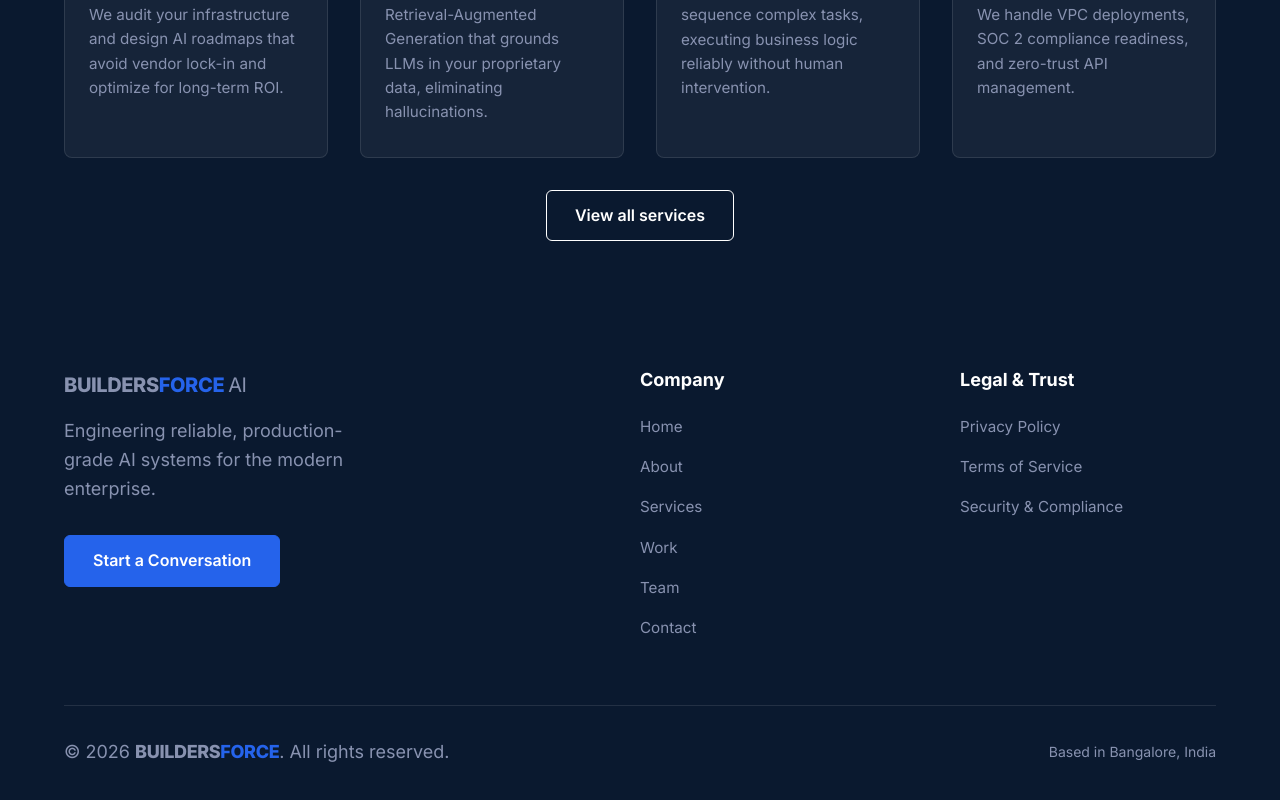
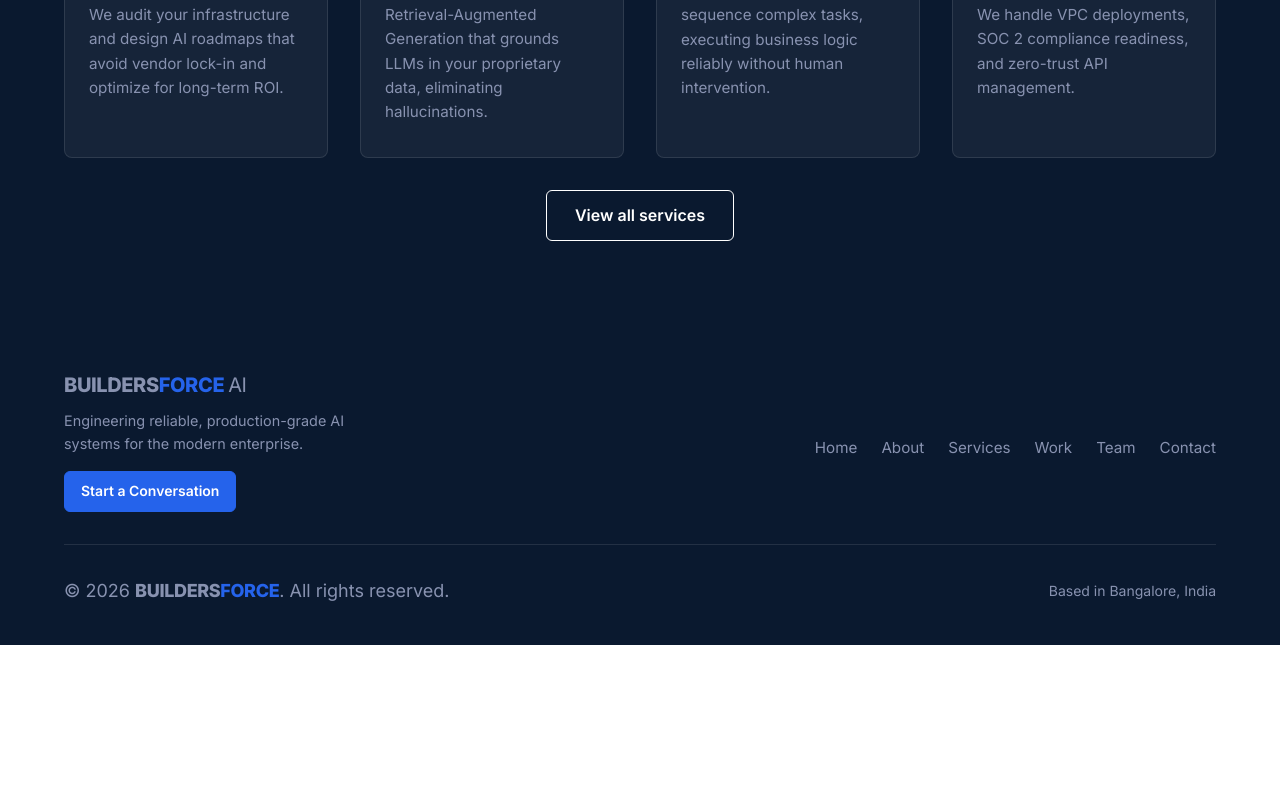
Before and after one commit to AmruthSrivatsan/BuildersForceWebsite, a React (Vite) app: page / in a window 1280 px wide. Shown: the part 1812-2612 px from the top of the page. After the commit the page ends 2457 px from the top, so only its background shows below. Built offline with nearby package versions, Linux system fonts and the light colour scheme.

Commit message:
style: remove legal links and streamline footer layout

```diff
--- a/src/components/Footer.jsx
+++ b/src/components/Footer.jsx
@@ -20,32 +20,22 @@ export default function Footer() {
       <div className="container">
         <div className="footer-grid">
           <div>
-            <div className="footer-brand brand-text" style={{ marginBottom: '16px', fontSize: '1.25rem' }}>
+            <div className="footer-brand brand-text" style={{ marginBottom: '8px', fontSize: '1.25rem' }}>
               BUILDERS<span>FORCE</span> <span style={{ textTransform: 'none', fontWeight: 400, color: 'var(--slate)' }}>AI</span>
             </div>
-            <p style={{ maxWidth: '300px', color: 'var(--slate)', marginBottom: '32px' }}>
+            <p style={{ maxWidth: '300px', color: 'var(--slate)', marginBottom: '16px', fontSize: '0.9rem' }}>
               Engineering reliable, production-grade AI systems for the modern enterprise.
             </p>
-            <a href={`mailto:${GLOBAL.email}`} className="btn btn-primary">
+            <a href={`mailto:${GLOBAL.email}`} className="btn btn-primary" style={{ padding: '8px 16px', fontSize: '0.875rem' }}>
               Start a Conversation
             </a>
           </div>
 
-          <div>
-            <h4>Company</h4>
-            <div className="footer-links">
+          <div style={{ textAlign: 'right' }}>
+            <div className="footer-links" style={{ marginTop: '16px' }}>
               {NAV_LINKS.map(link => (
                 <Link key={link.path} to={link.path}>{link.label}</Link>
               ))}
-            </div>
-          </div>
-
-          <div>
-            <h4>Legal & Trust</h4>
-            <div className="footer-links">
-              <Link to="#">Privacy Policy</Link>
-              <Link to="#">Terms of Service</Link>
-              <Link to="#">Security & Compliance</Link>
             </div>
           </div>
         </div>
--- a/src/styles.css
+++ b/src/styles.css
@@ -621,22 +621,23 @@
    }
 
    .footer-grid {
-     display: grid;
-     grid-template-columns: 2fr 1fr 1fr;
-     gap: 64px;
-     margin-bottom: 64px;
+     display: flex;
+     justify-content: space-between;
+     align-items: center;
+     gap: 32px;
+     margin-bottom: 32px;
    }
 
    .footer h4 {
      color: var(--white);
-     font-size: 1.125rem;
-     margin-bottom: 24px;
+     font-size: 1rem;
+     margin-bottom: 16px;
    }
 
    .footer-links {
      display: flex;
-     flex-direction: column;
-     gap: 16px;
+     flex-direction: row;
+     gap: 24px;
    }
 
    .footer-links a {
```
